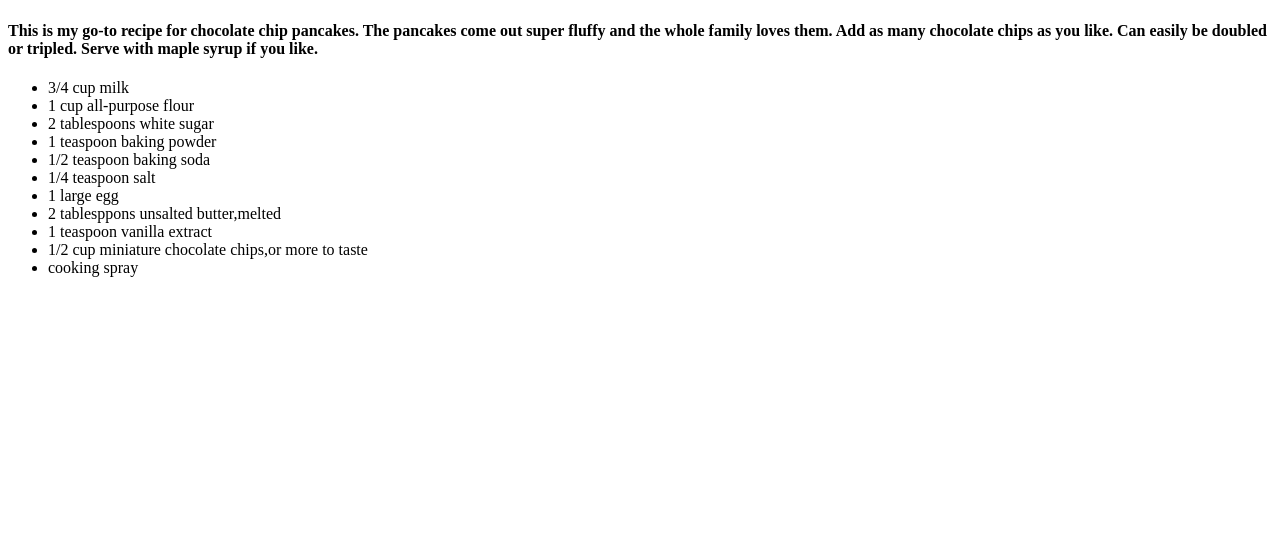
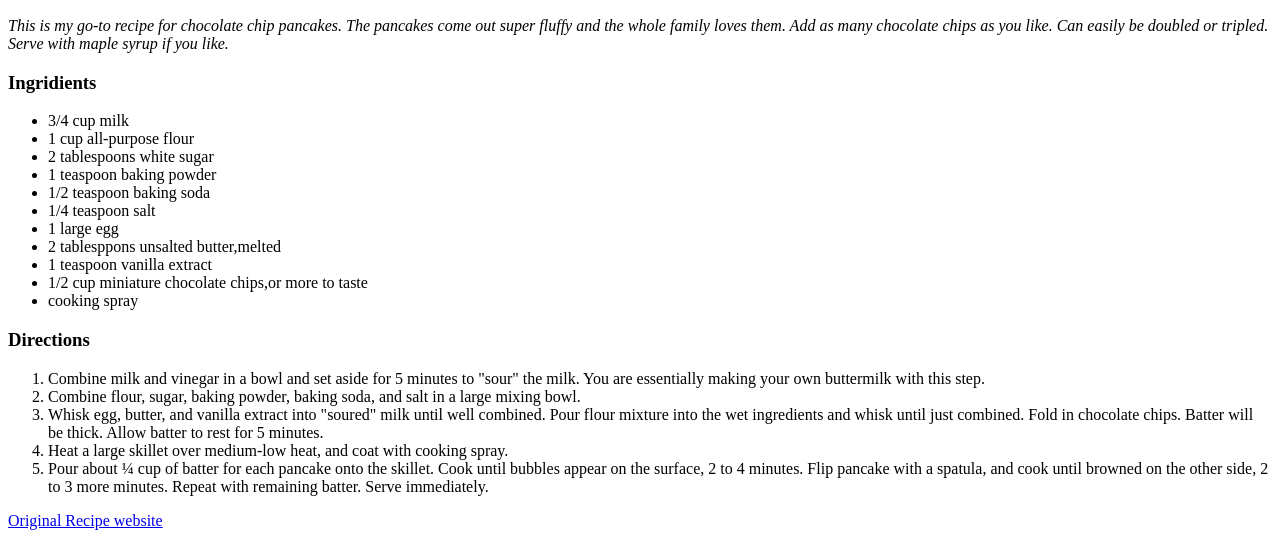
Before and after one commit to ChrisNielson/odin-recipes, a plain HTML site: page recipes/chocolate_chip_pancakes.html in a window 1280 px wide. Shown: the part 383-929 px from the top of the page. Before the commit the page ends 800 px from the top, so only its background shows below. Drawn offline with Linux system fonts and the light colour scheme.

Commit message:
Finished adding Directions to all 3 recipes

```diff
--- a/recipes/chocolate_chip_pancakes.html
+++ b/recipes/chocolate_chip_pancakes.html
@@ -8,7 +8,9 @@
     <body>
       <h1>Chocolate Chip Pancakes</h1>
       <img src="https://imagesvc.meredithcorp.io/v3/mm/image?url=https%3A%2F%2Fstatic.onecms.io%2Fwp-content%2Fuploads%2Fsites%2F43%2F2022%2F03%2F31%2Fchocolate-chip-pancakes.jpg&q=60">
-      <h4><p>This is my go-to recipe for chocolate chip pancakes. The pancakes come out super fluffy and the whole family loves them. Add as many chocolate chips as you like. Can easily be doubled or tripled. Serve with maple syrup if you like.</p></h4>
+      <em><p>This is my go-to recipe for chocolate chip pancakes. The pancakes come out super fluffy and the whole family loves them. Add as many chocolate chips as you like. Can easily be doubled or tripled. Serve with maple syrup if you like.</p></em>
+
+    <h3>Ingridients</h3></p>
         <ul>
             <li>3/4 cup milk</li>
             <li>1 cup all-purpose flour</li>
@@ -22,5 +24,16 @@
             <li>1/2 cup miniature chocolate chips,or more to taste</li>
             <li>cooking spray</li>
         </ul>
+    <h3>Directions</h3>
+        <ol>
+            <li>Combine milk and vinegar in a bowl and set aside for 5 minutes to "sour" the milk. You are essentially making your own buttermilk with this step.</li>
+            <li>Combine flour, sugar, baking powder, baking soda, and salt in a large mixing bowl.</li>
+            <li>Whisk egg, butter, and vanilla extract into "soured" milk until well combined. Pour flour mixture into the wet ingredients and whisk until just combined. Fold in chocolate chips. Batter will be thick. Allow batter to rest for 5 minutes.</li>
+            <li>Heat a large skillet over medium-low heat, and coat with cooking spray.</li>
+            <li>Pour about ¼ cup of batter for each pancake onto the skillet. Cook until bubbles appear on the surface, 2 to 4 minutes. Flip pancake with a spatula, and cook until browned on the other side, 2 to 3 more minutes. Repeat with remaining batter. Serve immediately.</li>
+        </ol>
+
+    <p><a href="https://www.allrecipes.com/recipe/8375465/chocolate-chip-pancakes/">Original Recipe website</a></p>
+
   </body>
 </html>
```
Also changed, not shown: recipes/crepes.html (+14 -4 lines), recipes/french_toast.html (+14 -2 lines).
